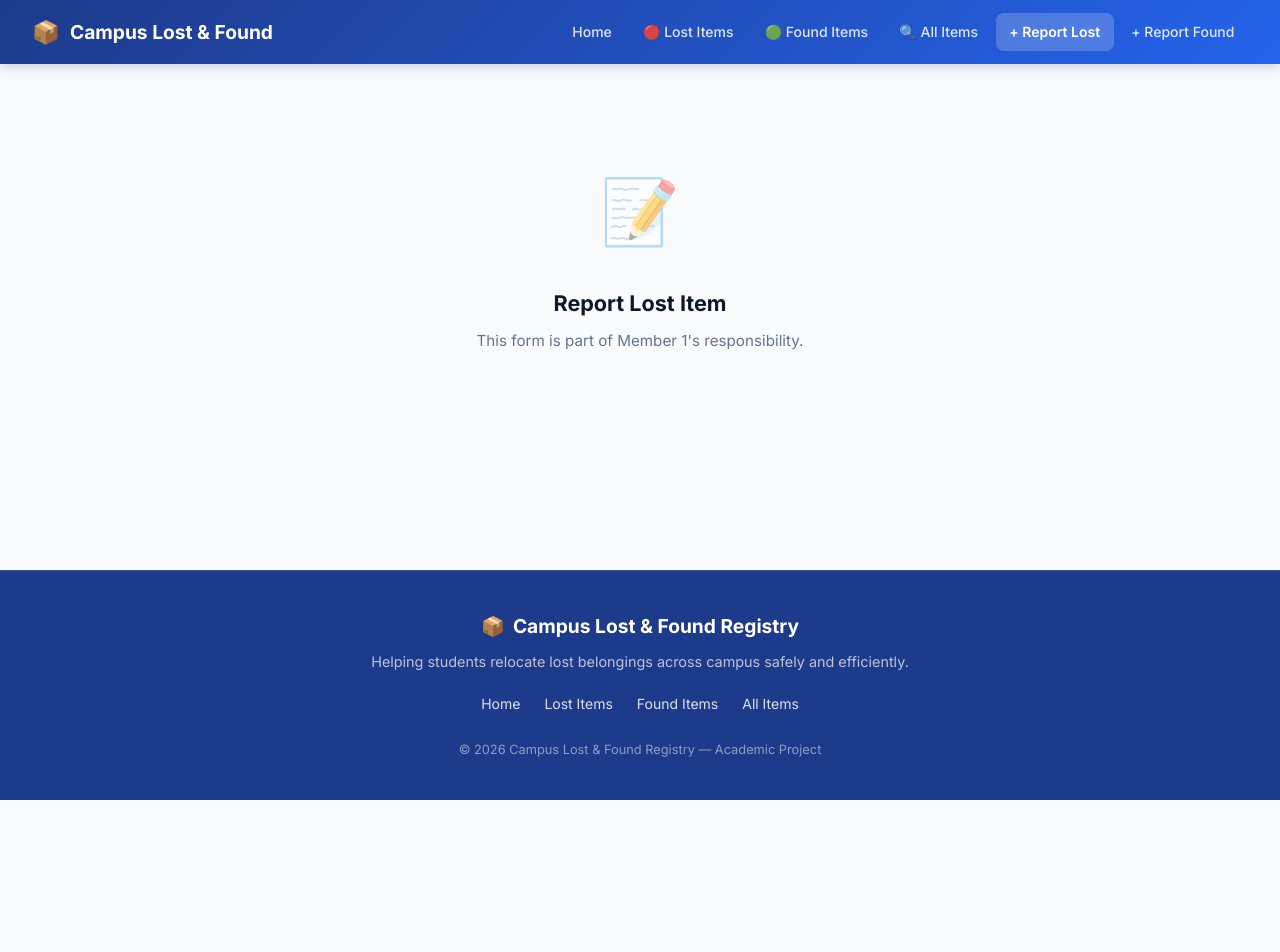
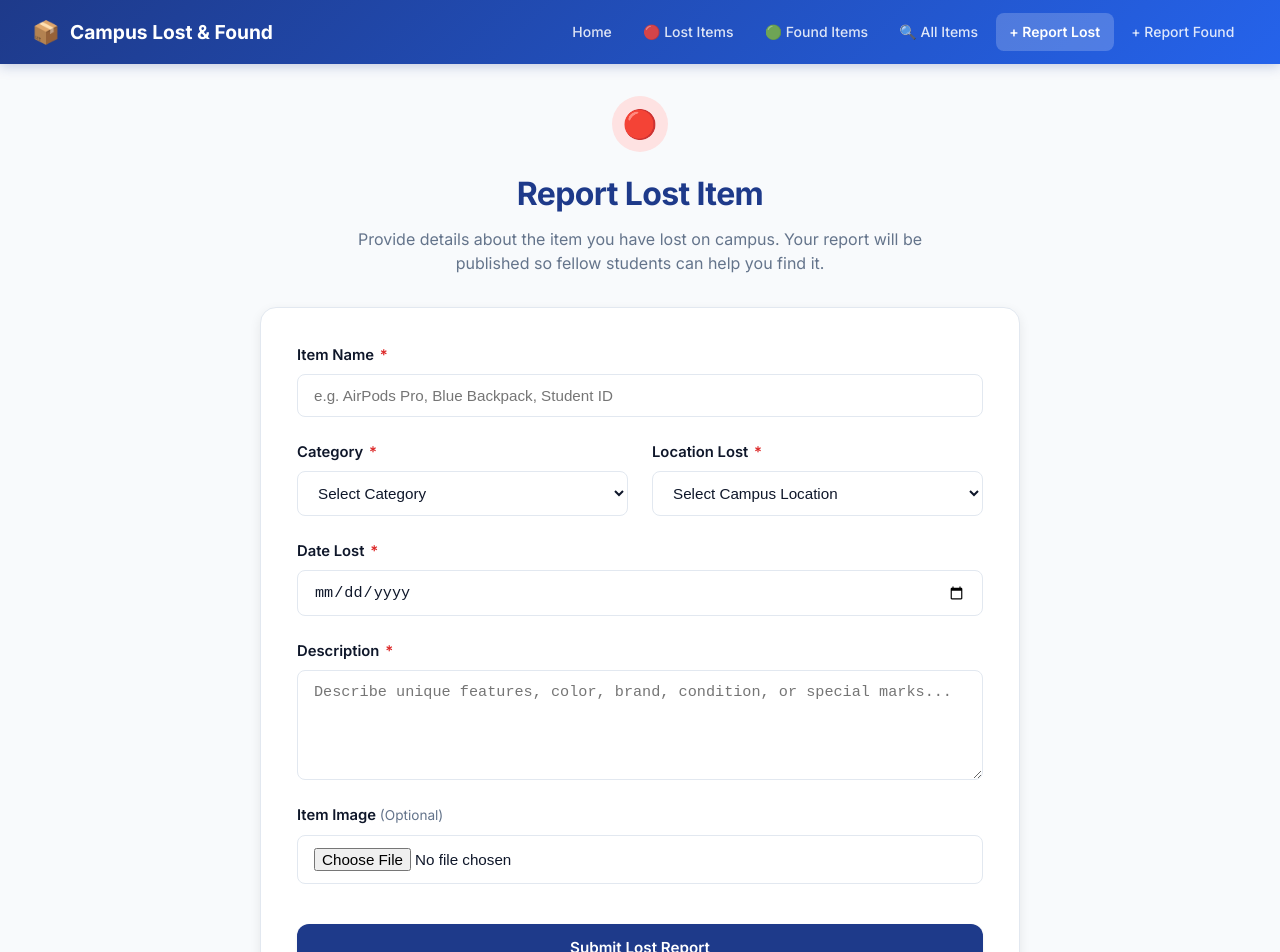
Before and after one commit to PriyanshThakur17/LostAndfound, a React (Vite) app: page /report-lost in a window 1280 px wide. Shown: the top 952 px of the page. Before the commit the page ends 800 px from the top, so only its background shows below. Built offline with nearby package versions, Linux system fonts and the light colour scheme.

Commit message:
feat: create report lost item page

```diff
--- /dev/null
+++ b/src/pages/ReportLost.css
@@ -0,0 +1,164 @@
+/* ============================================
+   Campus Lost & Found Registry — Report Lost CSS
+   ============================================ */
+
+.report-lost-page {
+  padding: 2rem 0 4rem;
+}
+
+.report-lost-container {
+  max-width: 760px;
+  margin: 0 auto;
+}
+
+.report-lost-header {
+  text-align: center;
+  margin-bottom: 2rem;
+}
+
+.report-lost-icon-wrapper {
+  display: inline-flex;
+  align-items: center;
+  justify-content: center;
+  width: 56px;
+  height: 56px;
+  background-color: #FEE2E2;
+  border-radius: 50%;
+  margin-bottom: 1rem;
+}
+
+.report-lost-badge-icon {
+  font-size: 1.75rem;
+}
+
+.report-lost-title {
+  font-size: 2rem;
+  font-weight: 700;
+  color: var(--color-primary, #1E3A8A);
+  margin-bottom: 0.5rem;
+  letter-spacing: -0.02em;
+}
+
+.report-lost-subtitle {
+  font-size: 1rem;
+  color: var(--color-muted, #64748B);
+  max-width: 600px;
+  margin: 0 auto;
+  line-height: 1.5;
+}
+
+/* Card Container */
+.report-lost-card {
+  background-color: var(--color-card, #FFFFFF);
+  border: 1px solid var(--color-border, #E2E8F0);
+  border-radius: 16px;
+  box-shadow: 0 4px 12px rgba(0, 0, 0, 0.08);
+  padding: 2.25rem;
+}
+
+.report-lost-form {
+  display: flex;
+  flex-direction: column;
+  gap: 1.5rem;
+}
+
+.form-row {
+  display: grid;
+  grid-template-columns: 1fr 1fr;
+  gap: 1.5rem;
+}
+
+.form-group {
+  display: flex;
+  flex-direction: column;
+  gap: 0.4rem;
+}
+
+.form-label {
+  font-size: 0.925rem;
+  font-weight: 600;
+  color: var(--color-text, #0F172A);
+}
+
+.required-star {
+  color: var(--color-danger, #DC2626);
+  margin-left: 2px;
+}
+
+.optional-tag {
+  font-weight: 400;
+  color: var(--color-muted, #64748B);
+  font-size: 0.85rem;
+}
+
+.form-control {
+  width: 100%;
+  padding: 0.75rem 1rem;
+  font-size: 0.95rem;
+  color: var(--color-text, #0F172A);
+  background-color: #FFFFFF;
+  border: 1px solid var(--color-border, #E2E8F0);
+  border-radius: 8px;
+  transition: border-color 0.2s ease, box-shadow 0.2s ease;
+  outline: none;
+}
+
+.form-control:focus {
+  border-color: var(--color-secondary, #3B82F6);
+  box-shadow: 0 0 0 3px rgba(59, 130, 246, 0.15);
+}
+
+.form-textarea {
+  resize: vertical;
+  min-height: 110px;
+}
+
+/* Button & Actions */
+.form-actions {
+  margin-top: 1rem;
+}
+
+.btn {
+  display: inline-flex;
+  align-items: center;
+  justify-content: center;
+  padding: 0.85rem 1.75rem;
+  font-size: 1rem;
+  font-weight: 600;
+  border-radius: 8px;
+  border: none;
+  cursor: pointer;
+  transition: background-color 0.2s ease, transform 0.1s ease, box-shadow 0.2s ease;
+}
+
+.btn-primary {
+  background-color: var(--color-primary, #1E3A8A);
+  color: #FFFFFF;
+  width: 100%;
+  box-shadow: 0 1px 3px rgba(0, 0, 0, 0.07);
+}
+
+.btn-primary:hover {
+  background-color: #152E6E;
+  box-shadow: 0 4px 12px rgba(0, 0, 0, 0.08);
+}
+
+.btn-primary:active {
+  transform: translateY(1px);
+}
+
+/* Responsive */
+@media (max-width: 640px) {
+  .report-lost-card {
+    padding: 1.5rem;
+  }
+
+  .form-row {
+    grid-template-columns: 1fr;
+    gap: 1.5rem;
+  }
+
+  .report-lost-title {
+    font-size: 1.65rem;
+  }
+}
--- a/src/pages/ReportLost.jsx
+++ b/src/pages/ReportLost.jsx
@@ -1,18 +1,167 @@
+import { useState } from 'react';
+import { CATEGORIES, LOCATIONS } from '../data/sampleItems';
+import './ReportLost.css';
+
 /**
- * ReportLost Page — Placeholder for Member 1 responsibility.
+ * ReportLost Component — Member 1 Responsibility
+ * Route: /report-lost
+ * Allows students to report a lost campus item.
  */
-const ReportLost = () => {
+function ReportLost() {
+  const [formData, setFormData] = useState({
+    title: '',
+    category: '',
+    description: '',
+    location: '',
+    date: '',
+    image: '',
+  });
+
+  // Handle standard input/select changes
+  const handleChange = (e) => {
+    const { name, value } = e.target;
+    setFormData((prev) => ({ ...prev, [name]: value }));
+  };
+
+  // Submission handler placeholder (enhanced in upcoming commits)
+  const handleSubmit = (e) => {
+    e.preventDefault();
+  };
+
   return (
-    <main className="page">
-      <div className="empty-state">
-        <span className="empty-state__icon">📝</span>
-        <h2 className="empty-state__title">Report Lost Item</h2>
-        <p className="empty-state__text">
-          This form is part of Member 1's responsibility.
-        </p>
+    <main className="report-lost-page page">
+      <div className="report-lost-container container">
+        {/* Page Header */}
+        <header className="report-lost-header">
+          <div className="report-lost-icon-wrapper">
+            <span className="report-lost-badge-icon">🔴</span>
+          </div>
+          <h1 className="report-lost-title">Report Lost Item</h1>
+          <p className="report-lost-subtitle">
+            Provide details about the item you have lost on campus. Your report will be published so fellow students can help you find it.
+          </p>
+        </header>
+
+        {/* Form Card */}
+        <div className="report-lost-card">
+          <form onSubmit={handleSubmit} className="report-lost-form" noValidate>
+            {/* Item Name */}
+            <div className="form-group">
+              <label htmlFor="item-title" className="form-label">
+                Item Name <span className="required-star">*</span>
+              </label>
+              <input
+                type="text"
+                id="item-title"
+                name="title"
+                value={formData.title}
+                onChange={handleChange}
+                placeholder="e.g. AirPods Pro, Blue Backpack, Student ID"
+                className="form-control"
+              />
+            </div>
+
+            {/* Category & Location Row */}
+            <div className="form-row">
+              {/* Category */}
+              <div className="form-group">
+                <label htmlFor="item-category" className="form-label">
+                  Category <span className="required-star">*</span>
+                </label>
+                <select
+                  id="item-category"
+                  name="category"
+                  value={formData.category}
+                  onChange={handleChange}
+                  className="form-control"
+                >
+                  <option value="">Select Category</option>
+                  {CATEGORIES.map((cat) => (
+                    <option key={cat} value={cat}>
+                      {cat}
+                    </option>
+                  ))}
+                </select>
+              </div>
+
+              {/* Location Lost */}
+              <div className="form-group">
+                <label htmlFor="item-location" className="form-label">
+                  Location Lost <span className="required-star">*</span>
+                </label>
+                <select
+                  id="item-location"
+                  name="location"
+                  value={formData.location}
+                  onChange={handleChange}
+                  className="form-control"
+                >
+                  <option value="">Select Campus Location</option>
+                  {LOCATIONS.map((loc) => (
+                    <option key={loc} value={loc}>
+                      {loc}
+                    </option>
+                  ))}
+                </select>
+              </div>
+            </div>
+
+            {/* Date Lost */}
+            <div className="form-group">
+              <label htmlFor="item-date" className="form-label">
+                Date Lost <span className="required-star">*</span>
+              </label>
+              <input
+                type="date"
+                id="item-date"
+                name="date"
+                value={formData.date}
+                onChange={handleChange}
+                className="form-control"
+              />
+            </div>
+
+            {/* Description */}
+            <div className="form-group">
+              <label htmlFor="item-description" className="form-label">
+                Description <span className="required-star">*</span>
+              </label>
+              <textarea
+                id="item-description"
+                name="description"
+                value={formData.description}
+                onChange={handleChange}
+                rows="4"
+                placeholder="Describe unique features, color, brand, condition, or special marks..."
+                className="form-control form-textarea"
+              ></textarea>
+            </div>
+
+            {/* Image Upload */}
+            <div className="form-group">
+              <label htmlFor="item-image" className="form-label">
+                Item Image <span className="optional-tag">(Optional)</span>
+              </label>
+              <input
+                type="file"
+                id="item-image"
+                name="image"
+                accept="image/*"
+                className="form-control form-file-input"
+              />
+            </div>
+
+            {/* Submit Button */}
+            <div className="form-actions">
+              <button type="submit" className="btn btn-primary btn-submit">
+                Submit Lost Report
+              </button>
+            </div>
+          </form>
+        </div>
       </div>
     </main>
   );
-};
+}
 
 export default ReportLost;
```
